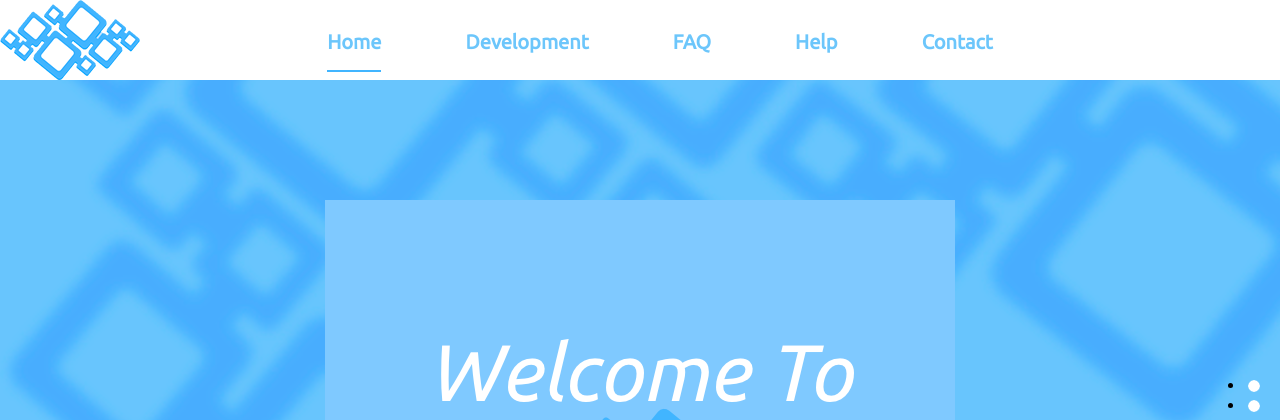
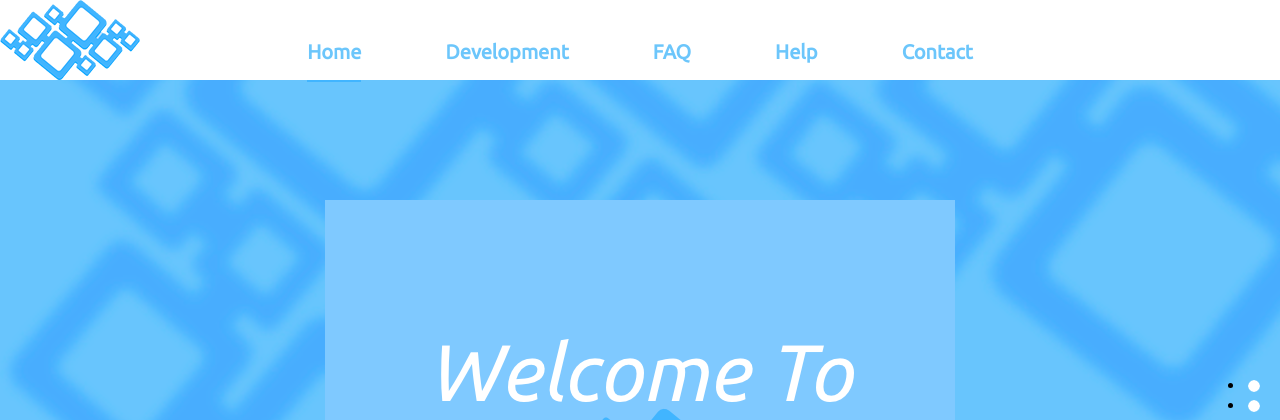
Before and after one commit to wetube/bitcloud.github.io, a PHP site: page / in a window 1280 px wide. Shown: the top 420 px of the page. Run offline with PHP 8.4, Linux system fonts and the light colour scheme; some libraries are stand-ins or nearby versions.

Commit message:
Update style.css

```diff
--- a/css/style.css
+++ b/css/style.css
@@ -73,7 +73,7 @@ a.rpanel:hover{ color: #fff; }
 
 #menu {
     margin: 30px 0 0 0;
-    padding: 10;
+    padding: 10px;
     list-style: none;
     z-index: 999;
     position: relative;
```
